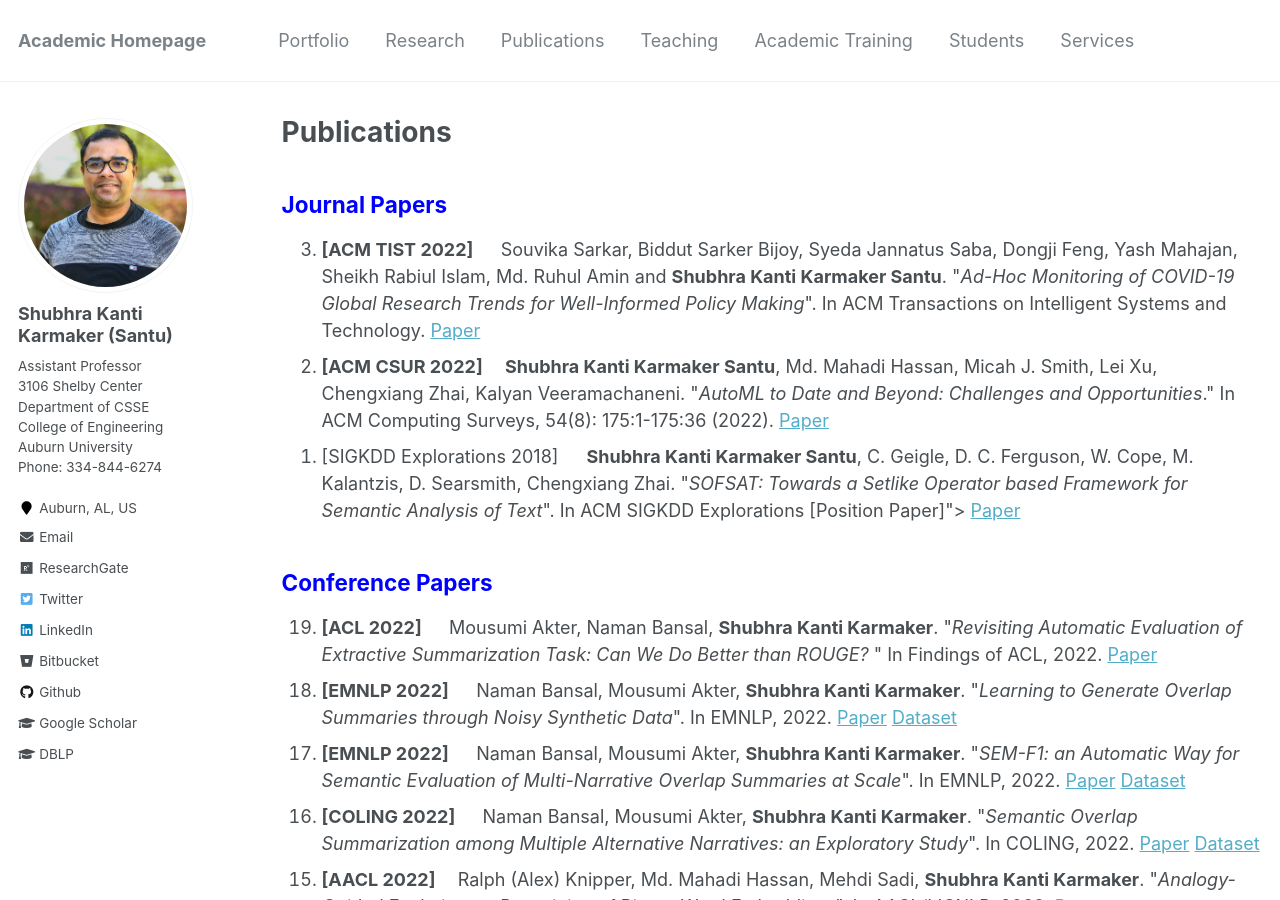
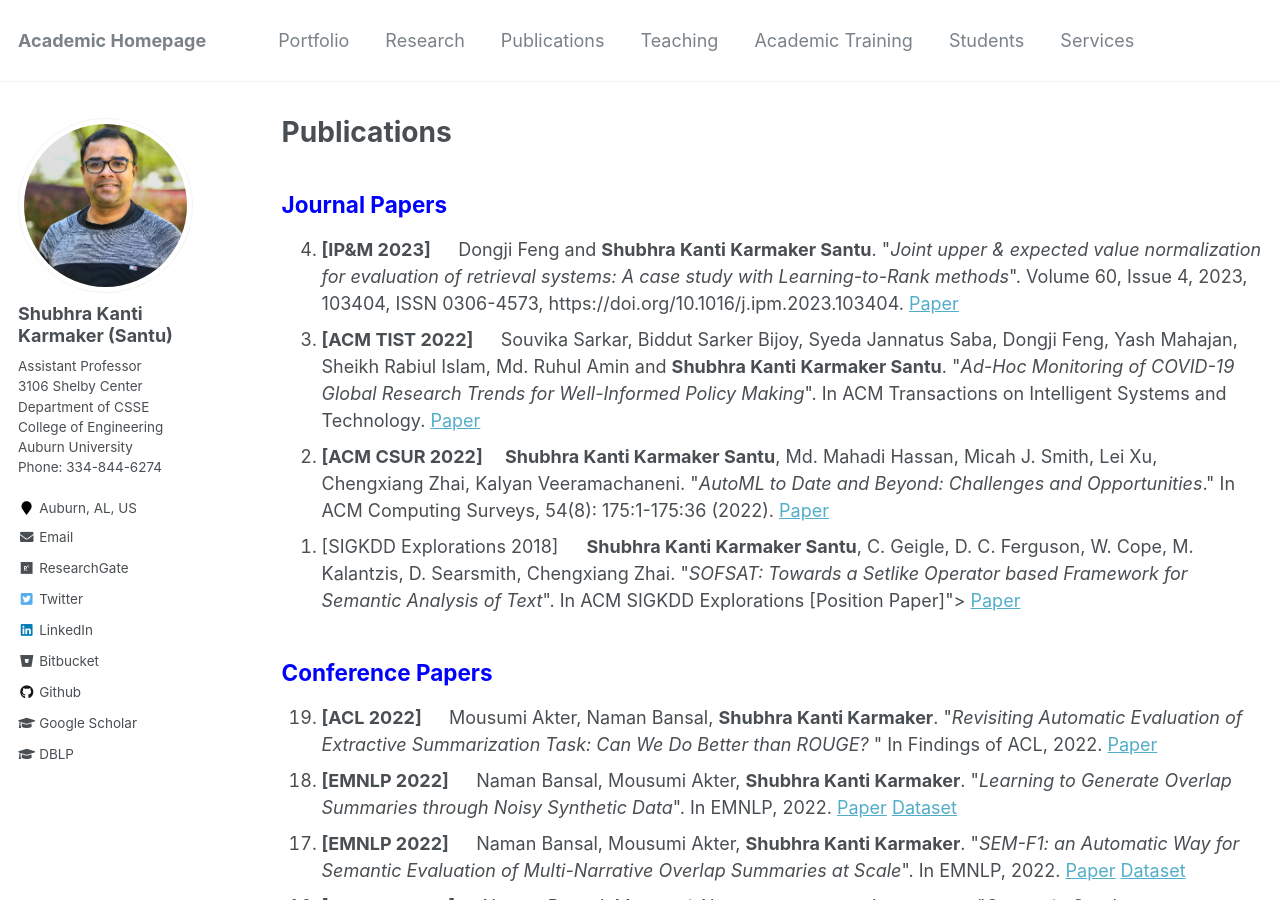
Before and after one commit to karmake2/karmake2.github.io, a Jekyll site: the page built from _pages/publications.md, in a window 1280 px wide and 900 px high. Built offline with Jekyll 4.4.1, drawn with Linux system fonts in a browser that asks for light colours.

Commit message:
Dongji paper add

```diff
--- a/_pages/publications.md
+++ b/_pages/publications.md
@@ -14,6 +14,7 @@ author_profile: true
 
 ## <span style="color:blue">Journal Papers</span>
 <ol reversed=true>
+<li> <b>[IP&M 2023] &emsp;</b> Dongji Feng and <b>Shubhra Kanti Karmaker Santu</b>. "<i>Joint upper & expected value normalization for evaluation of retrieval systems: A case study with Learning-to-Rank methods</i>". Volume 60, Issue 4, 2023, 103404, ISSN 0306-4573, https://doi.org/10.1016/j.ipm.2023.103404.  <a href="/files/Publications/2023/LowerBound">Paper</a> </li>
 <li> <b>[ACM TIST 2022] &emsp;</b> Souvika Sarkar, Biddut Sarker Bijoy, Syeda Jannatus Saba, Dongji Feng, Yash Mahajan, Sheikh Rabiul Islam, Md. Ruhul Amin and <b>Shubhra Kanti Karmaker Santu</b>. "<i>Ad-Hoc Monitoring of COVID-19 Global Research Trends for Well-Informed Policy Making</i>". In ACM Transactions on Intelligent Systems and Technology.  <a href="/files/Publications/2022/COVID_Research_Tracker.pdf">Paper</a> </li>
 <li> <b>[ACM CSUR 2022] &emsp;</b><b>Shubhra Kanti Karmaker Santu</b>, Md. Mahadi Hassan, Micah J. Smith, Lei Xu, Chengxiang Zhai, Kalyan Veeramachaneni. "<i>AutoML to Date and Beyond: Challenges and Opportunities</i>." In ACM Computing Surveys, 54(8): 175:1-175:36 (2022).  <a href="https://karmake2.github.io/files/Publications/2021/AutoML.pdf">Paper</a> </li>
 <li>[SIGKDD Explorations 2018] &emsp; <b>Shubhra Kanti Karmaker Santu</b>, C. Geigle, D. C. Ferguson, W. Cope, M. Kalantzis, D. Searsmith, Chengxiang Zhai. "<i>SOFSAT: Towards a Setlike Operator based Framework for Semantic Analysis of Text</i>". In ACM SIGKDD Explorations [Position Paper]"> <a href="https://karmake2.github.io/files/Publications/2018/SOFSAT.pdf">Paper</a></li>
```
Also changed, not shown: _pages/about.md (+3 -2 lines), 9 other files.
